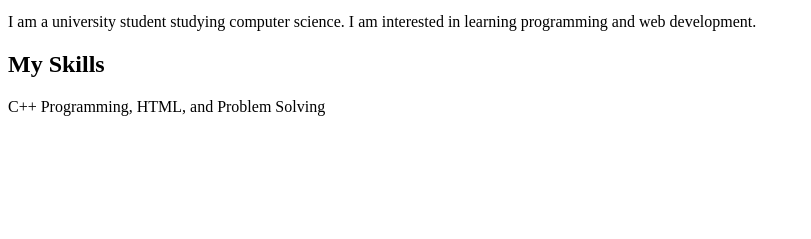
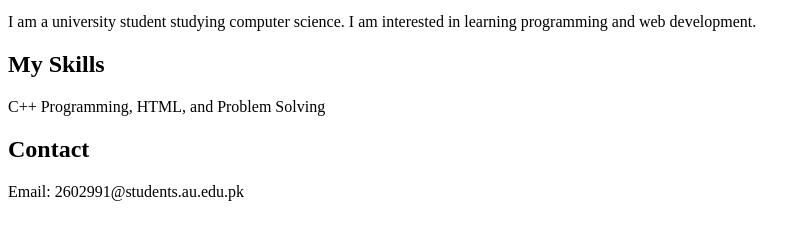
Before and after one commit to 2602991/2602991-portfolio, a plain HTML site: page index.html in a window 1280 px wide. Shown: the part 101-340 px from the top of the page, without its empty margins (0-811 px from the left). Drawn offline with Linux system fonts and the light colour scheme.

Commit message:
Add contact section

```diff
--- a/index.html
+++ b/index.html
@@ -10,5 +10,7 @@
 <p>I am a university student studying computer science. I am interested in learning programming and web development.</p>
 <h2>My Skills</h2>
 <p>C++ Programming, HTML, and Problem Solving</p>
+<h2>Contact</h2>
+<p>Email: 2602991@students.au.edu.pk</p>
 </body>
 </html>
```
